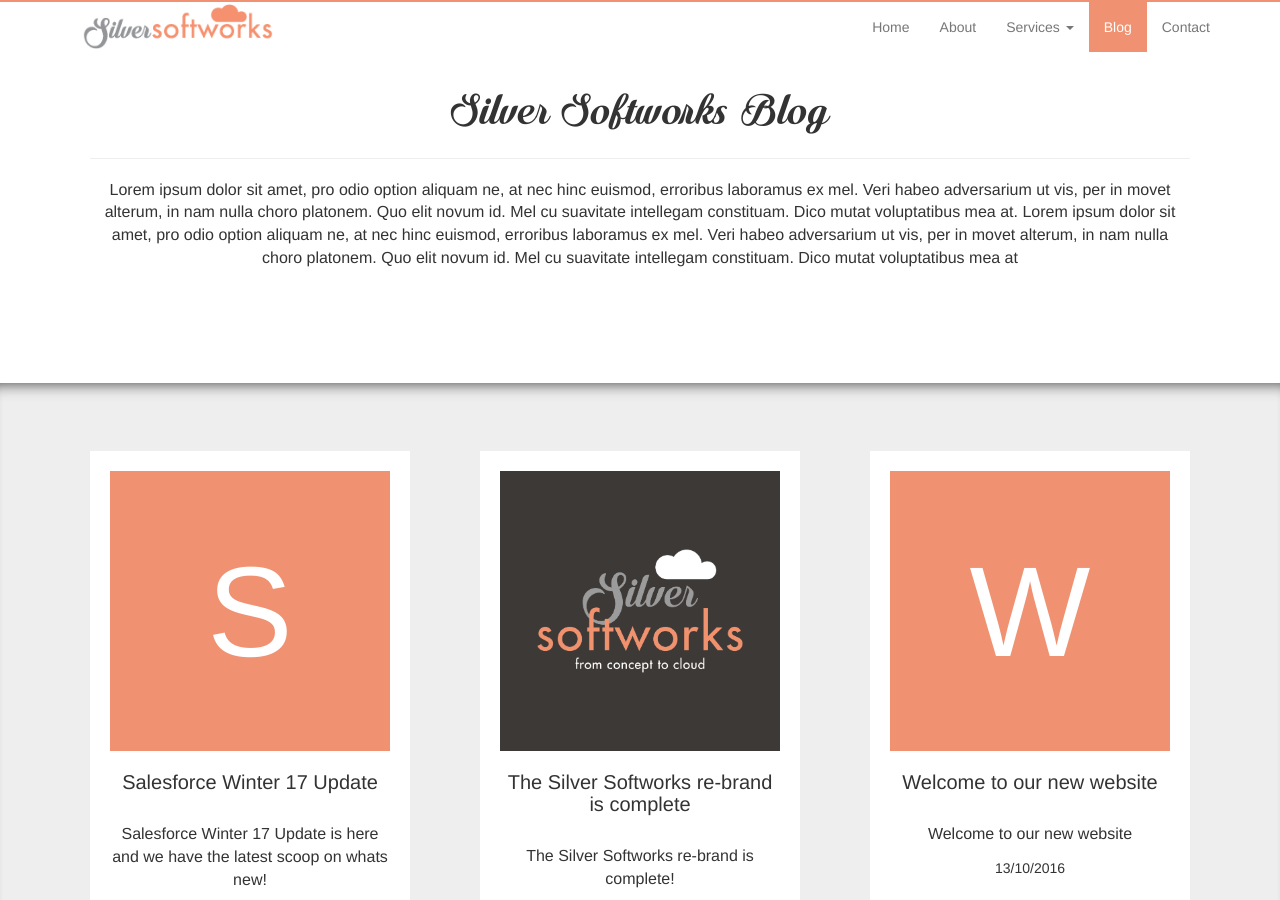
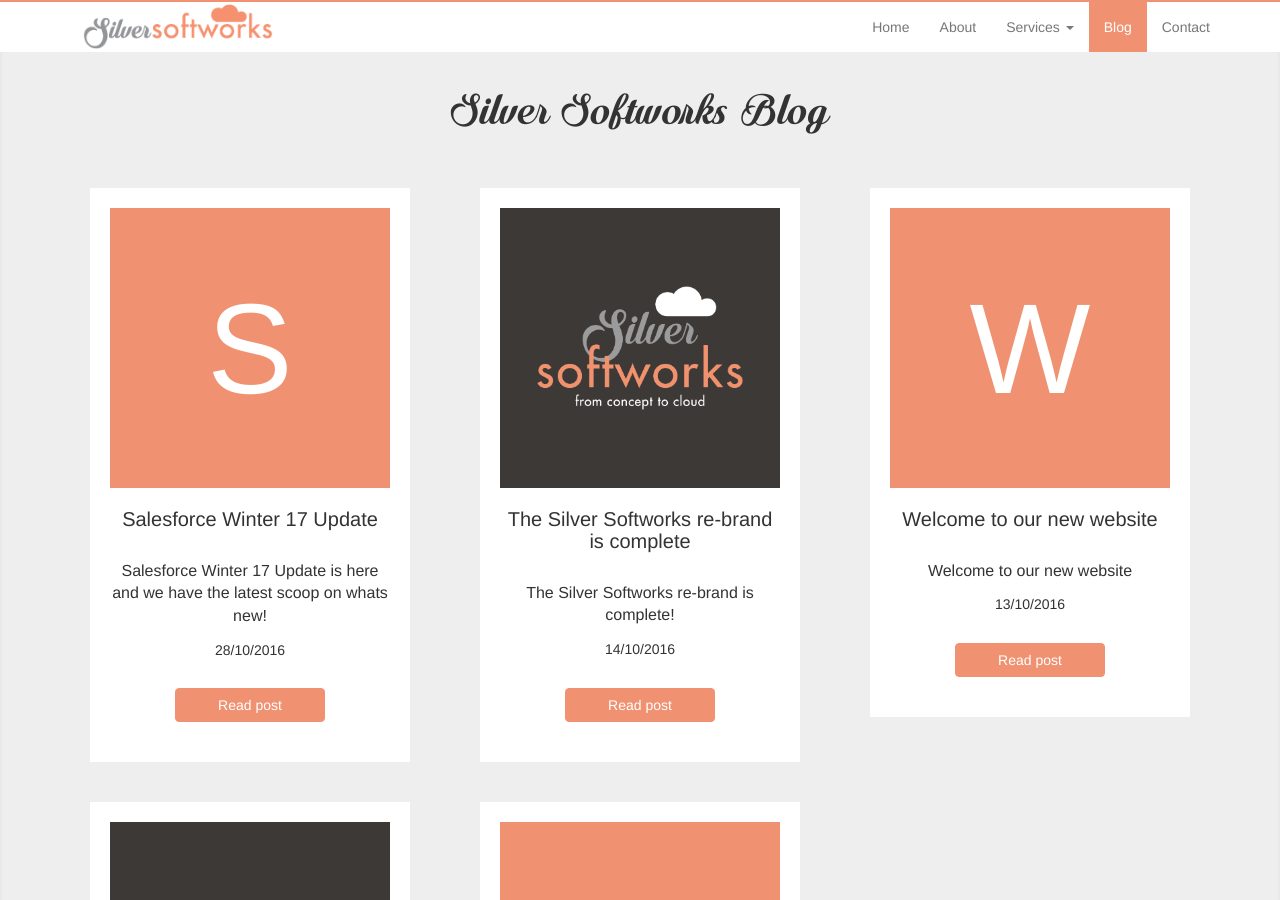
Before and after one commit to ThomasDavidPacker/Silver-Softworks, a Jekyll site: the page built from blog.html, in a window 1280 px wide and 900 px high. Built offline with Jekyll 4.4.1, drawn with Linux system fonts in a browser that asks for light colours.

Commit message:
Updates
Updates

```diff
--- a/blog.html
+++ b/blog.html
@@ -5,22 +5,14 @@
 
 <div id="main-content">
 
-	<div class="jumbotron" id="c_jumbotron_full_width_white">
+	<div class="jumbotron shadow" id="c_jumbotron_full_width">
 		<div class="container">
-			<div class="row">
-				<div class="col-md-12">
-					<div class="c_section_content_center">
-						<h1 class="c_silsof_header c_header_large">Silver Softworks Blog</h1>
-						<hr />
-						<p class="c_paragraph_small">Lorem ipsum dolor sit amet, pro odio option aliquam ne, at nec hinc euismod, erroribus laboramus ex mel. Veri habeo adversarium ut vis, per in movet alterum, in nam nulla choro platonem. Quo elit novum id. Mel cu suavitate intellegam constituam. Dico mutat voluptatibus mea at. Lorem ipsum dolor sit amet, pro odio option aliquam ne, at nec hinc euismod, erroribus laboramus ex mel. Veri habeo adversarium ut vis, per in movet alterum, in nam nulla choro platonem. Quo elit novum id. Mel cu suavitate intellegam constituam. Dico mutat voluptatibus mea at</p>
-					</div>
+			<div class="col-md-12">
+				<div class="c_section_content_center">
+					<h1 class="c_silsof_header c_header_large">Silver Softworks Blog</h1>
 				</div>
 			</div>
-		</div>
-	</div>
 
-	<div class="jumbotron shadow" id="c_jumbotron_full_width">
-		<div class="container">
 			{% assign i = '0' %}
 			{% assign openDiv = false %}
 
```
